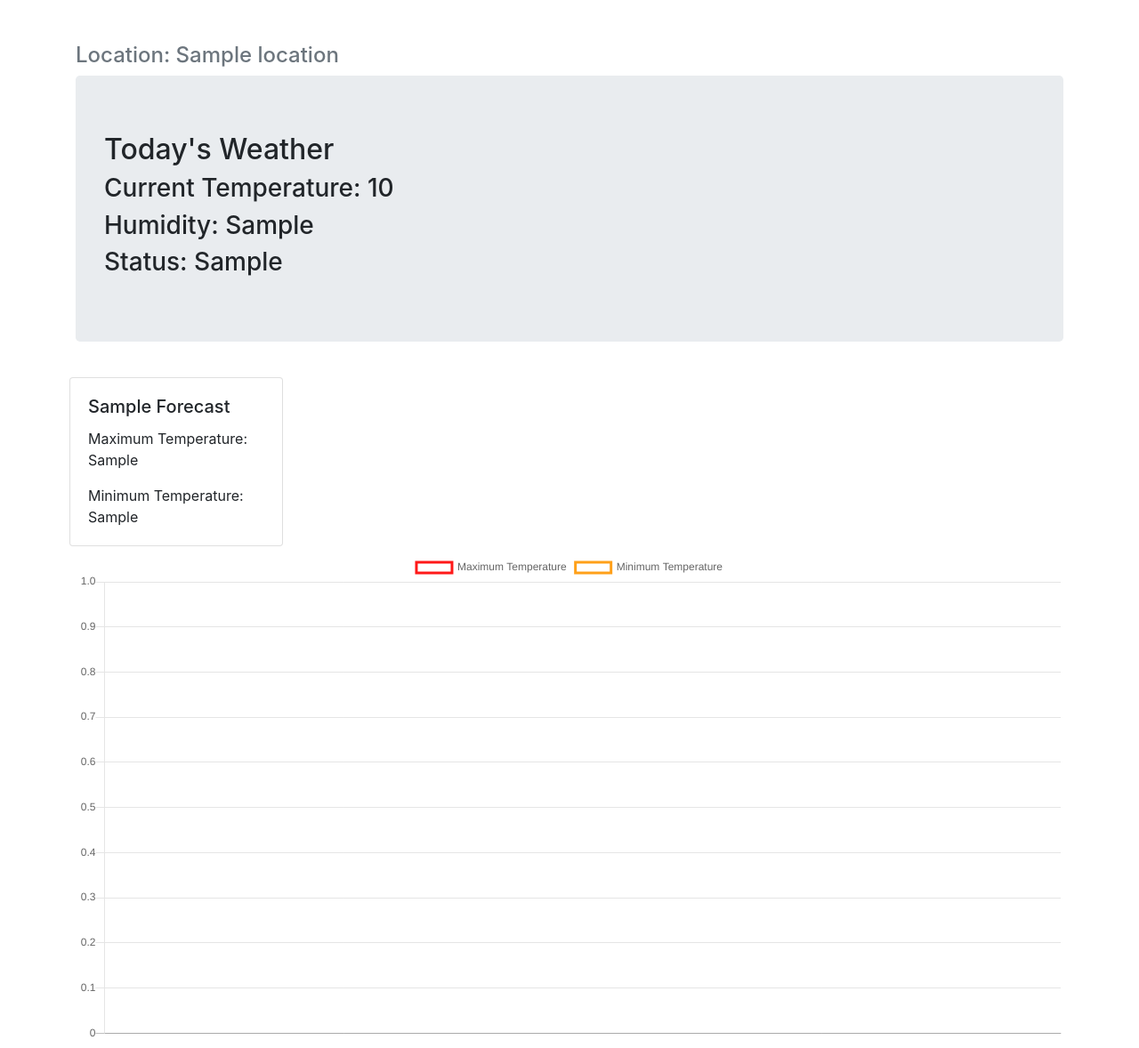
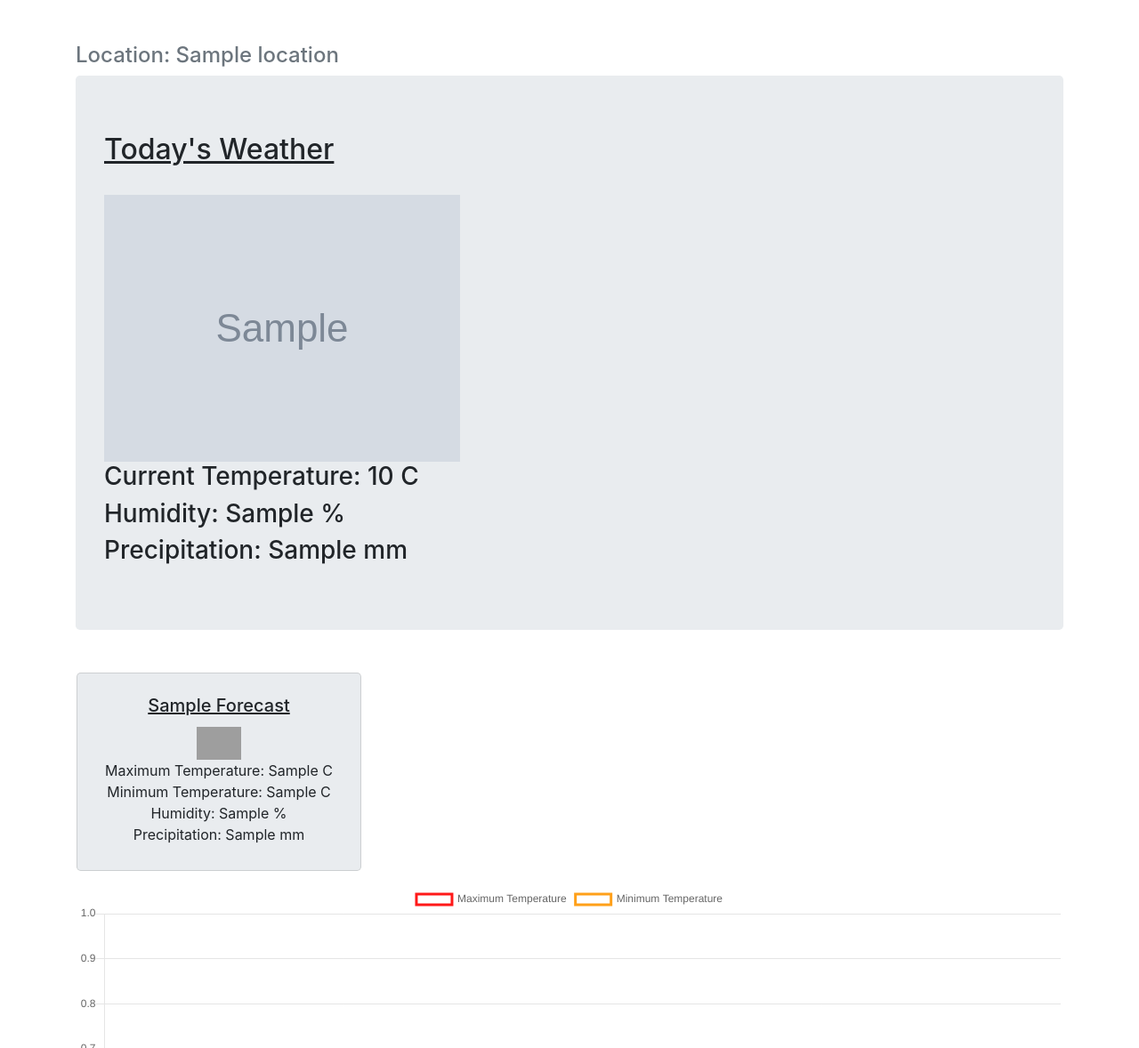
Before and after one commit to ruppysuppy/The-WeatherMan-Project, a Django app: template templates/weather/weatherdetail.html in a window 1280 px wide. Shown: the part 56-1234 px from the top of the page at 89% size. Run offline with Django 3.2, Linux system fonts and the light colour scheme; the template is opened without the code that fills it: most values are stand-ins (such as "Sample title", 1, 10 or a date in 2020); grey boxes marked "Sample" are stand-in pictures; some libraries are stand-ins or nearby versions; grey boxes are pictures that could not be loaded.

Commit message:
Completed current weather and forcast, previous weather left to do

```diff
--- a/templates/weather/weatherdetail.html
+++ b/templates/weather/weatherdetail.html
@@ -2,25 +2,32 @@
 <h4 class="text-muted">Location: {{location}}</h4>
 
 <div class="jumbotron">
-    <h2>
+    <h2><u>
         Today's Weather
-    </h2>
-    <h3> Current Temperature: {{curr_temp}} </h3>
-    <h3> Humidity: {{curr_humidity}}</h3>
-    <h3> Status: {{curr_precipitation}} </h3>
+    </u></h2>
+    <br>
+    <img src="{{curr_icon}}">
+    <h3> Current Temperature: {{curr_temp}} C</h3>
+    <h3> Humidity: {{curr_humidity}} %</h3>
+    <h3> Precipitation: {{curr_precipitation}} mm</h3>
 </div>
 
-<div class="row">
+<div class="row pt-2 pb-2 pl-2 pr-2" align="center">
     {% for data in forecast %}
-    <div class="card" style="width: 15rem; margin: 8px;">
+    <div class="card jumbotron pt-1 pb-2 pl-1 pr-1" style="width: 20rem; margin: 8px;">
         <div class="card-body">
-            <h5 class="card-title">{{data.1}} Forecast</h5>
-            <p class="card-text">
-                Maximum Temperature: {{data.0.0}}
-            </p>
-            <p class="card-text">
-                Minimum Temperature: {{data.0.1}}
-            </p>
+            <h5 class="card-title"><u> {{data.1}} Forecast </u></h5>
+	<span>
+		<img src="{{data.0.4}}" style="width: 50px">
+	</span>
+	<br>
+                Maximum Temperature: {{data.0.0}} C
+	<br>
+                Minimum Temperature: {{data.0.1}} C
+	<br>
+                Humidity: {{data.0.2}} %
+	<br>
+                Precipitation: {{data.0.3}} mm
         </div>
     </div>
     {% endfor %}
```
Also changed, not shown: weather_details/views.py (+35 -9 lines).
